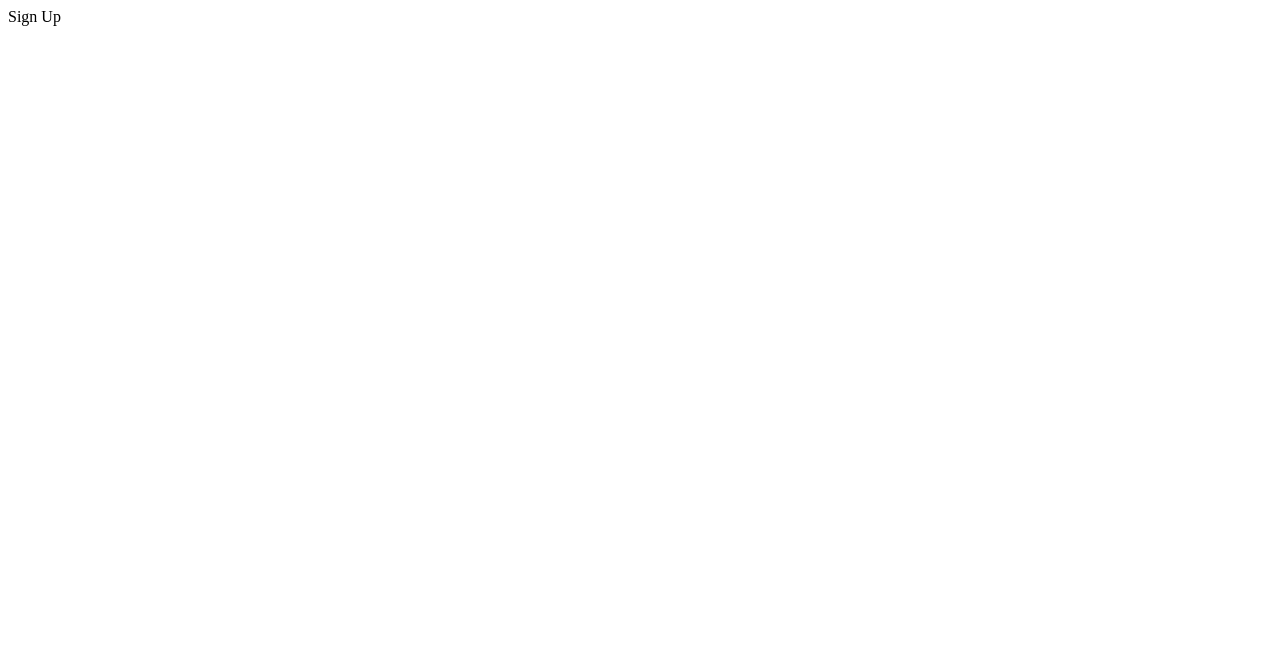
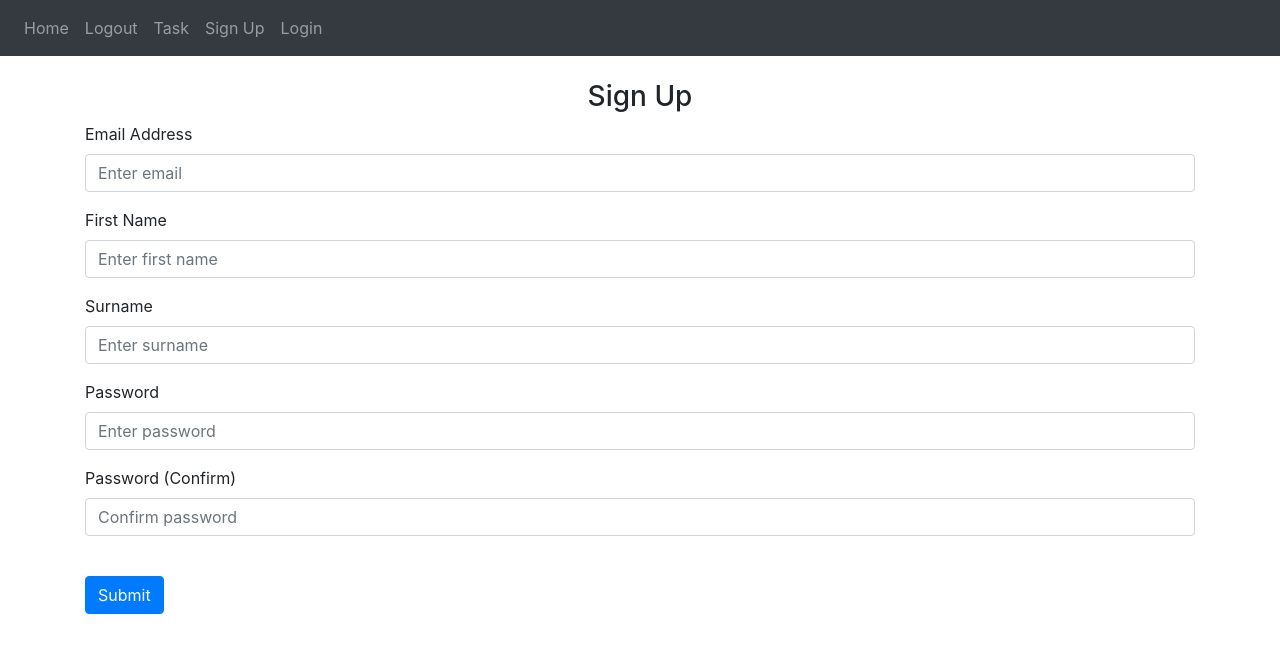
Before and after one commit to Atrebg/unitask, a Flask app: page /sign_up in a window 1280 px wide. Before the commit the part shown is almost empty. Shown: the top 653 px of the page. Run offline with Flask 2, Linux system fonts and the light colour scheme; some libraries are stand-ins or nearby versions.

Commit message:
Changes by sabinoMac13

```diff
--- a/main.py
+++ b/main.py
@@ -1,7 +1,6 @@
-
-from website import create_app #min 10
+from website import create_app  # min 10
 
 app = create_app()
 
 if __name__ == '__main__':
-    app.run(debug=True) #min 12.11
+    app.run(debug=True)  # run a flask application.
--- a/website/__init__.py
+++ b/website/__init__.py
@@ -6,10 +6,10 @@ def create_app():
     app = Flask(__name__)
     app.config['SECRET_KEY'] = 'atrebunfigoassurdo'
 
-    from .views import views
+    from .views import views #We imported the name of the blueprint
     from .auth import auth
 
-    app.register_blueprint(views, url_prefix="/")
+    app.register_blueprint(views, url_prefix="/") #Stiamo dicendo come sono definite le pagine e dove sono
     app.register_blueprint(auth, url_prefix="/")
 
 
--- a/website/auth.py
+++ b/website/auth.py
@@ -1,11 +1,18 @@
-from flask import Blueprint
+# Authentication
 
+from flask import Blueprint, render_template, request, flash, redirect, url_for
+#from .models import User
+from werkzeug.security import generate_password_hash, check_password_hash
+#from . import db
+from flask_login import login_user, login_required, logout_user, current_user
 auth = Blueprint('auth', __name__)
 
-
-@auth.route('/login')
+#We sad clearly that we can accept get and post requests
+@auth.route('/login', methods=['GET', 'POST'])
 def login():
-    return "<p> Login </p>"
+    #if request.method == 'POST':
+     #   email = request.form.get('email')
+      #  password = request.form.get('password')
 
        # user = User.query.filter_by(email=email).first()
         #if user:
@@ -23,9 +30,35 @@ def login():
 
 @auth.route('/logout')
 def logout():
-    return "<p> Logout </p>"
+    return render_template("logout.html")
 
 
 @auth.route('/sign_up', methods=['GET', 'POST'])
 def sign_up():
-    return "<p> Sign Up </p>"
+    if request.method == 'POST':
+        email = request.form.get('email')
+        first_name = request.form.get('firstName')
+        surName = request.form.get('surName')
+        password1 = request.form.get('password1')
+        password2 = request.form.get('password2')
+
+        user = User.query.filter_by(email=email).first()
+        if user:
+            flash('Email already exists.', category='error')
+        elif len(email) < 4:
+            flash('Email must be greater than 3 characters.', category='error')
+        elif len(first_name) < 2:
+            flash('First name must be greater than 1 character.', category='error')
+        elif password1 != password2:
+            flash('Passwords don\'t match.', category='error')
+        elif len(password1) < 7:
+            flash('Password must be at least 7 characters.', category='error')
+        else:
+            new_user = User(email=email, first_name=first_name, password=generate_password_hash(
+                password1, method='sha256'))
+            db.session.add(new_user)
+            db.session.commit()
+            login_user(new_user, remember=True)
+            flash('Account created!', category='success')
+            return redirect(url_for('views.home'))
+    return render_template("sign_up.html")
--- a/website/templates/base.html
+++ b/website/templates/base.html
@@ -31,8 +31,9 @@
         <div class="navbar-nav">
           <a class="nav-item nav-link" id="home" href="/">Home</a>
           <a class="nav-item nav-link" id="logout" href="/logout">Logout</a>
-          <a class="nav-item nav-link" id="offer" href="/offer">Offer</a>
-          <a class="nav-item nav-link" id="sing_up" href="/sing_un">Sing Un</a>
+          <a class="nav-item nav-link" id="offer" href="/offer">Task</a>
+          <a class="nav-item nav-link" id="sign_up" href="/sign_up">Sign Up</a>
+          <a class="nav-item nav-link" id="login" href="/login">Login</a>
         </div>
       </div>
     </nav>
@@ -53,6 +54,8 @@
       crossorigin="anonymous"
     ></script>
 
+  <!--Come si importano i file dalla cartella static in cui c'è tutto Javascript -->
+    <!-- Le parentesi graffe servono per le python expression -->
     <script
       type="text/javascript"
       src="{{ url_for('static', filename='index.js') }}"
--- a/website/templates/home.html
+++ b/website/templates/home.html
@@ -1 +1,5 @@
-{% extends "base.html" %} {% block title %} Home {% endblock %}
+{% extends "base.html" %} {% block title %}Home{% endblock %} {% block content%}
+<h1>This is the home page</h1>
+{{ text }}
+
+{% endblock %}
--- /dev/null
+++ b/website/templates/offer.html
@@ -0,0 +1,5 @@
+{% extends "base.html" %} {% block title %}Task{% endblock %} {% block content%}
+<h1>This is the Task page</h1>
+{{ text }}
+
+{% endblock %}
--- /dev/null
+++ b/website/templates/sign_up.html
@@ -0,0 +1,61 @@
+{% extends "base.html" %} {% block title %}Sign-up{% endblock %} {% block content%}
+
+<!-- create database -->
+<form method = "POST">
+    <br />
+    <h3 align= "center"> Sign Up</h3>
+    <div class="form-group">
+        <label for="email">Email Address</label>
+        <input
+            type="email"
+            class="form-control"
+            id="email"
+            name="email"
+            placeholder="Enter email"
+        />
+    </div>
+    <div class="form-group">
+        <label for="firstName">First Name</label>
+        <input
+                type="text"
+                class="form-control"
+                id="firstName"
+                name="firstName"
+                placeholder="Enter first name"
+        />
+  </div>
+    <div class="form-group">
+        <label for="surName">Surname</label>
+        <input
+                type="text"
+                class="form-control"
+                id="surName"
+                name="surName"
+                placeholder="Enter surname"
+        />
+  </div>
+        <div class="form-group">
+    <label for="password1">Password</label>
+    <input
+      type="password"
+      class="form-control"
+      id="password1"
+      name="password1"
+      placeholder="Enter password"
+    />
+  </div>
+        <div class="form-group">
+    <label for="password2">Password (Confirm)</label>
+    <input
+      type="password"
+      class="form-control"
+      id="password2"
+      name="password2"
+      placeholder="Confirm password"
+    />
+  </div>
+        <br />
+  <button type="submit" class="btn btn-primary">Submit</button>
+
+</form>
+{% endblock %}
--- a/website/views.py
+++ b/website/views.py
@@ -1,9 +1,11 @@
-#main url per far funzionare il tutto
+#main url per far funzionare il tutto. All the routes are defined here (blueprints allows us)
 #min 14
+
 from flask import Blueprint, render_template
 
 views = Blueprint('views', __name__)
 
-@views.route('/') #17,14
+@views.route('/') #17,14 views is the name of our blueprint (/ is the main page, this function will run
+                  # every time we go to the home page
 def home():
     return render_template("home.html")
```
Also changed, not shown: website/templates/Offer.html (deleted, +0 -10 lines).
